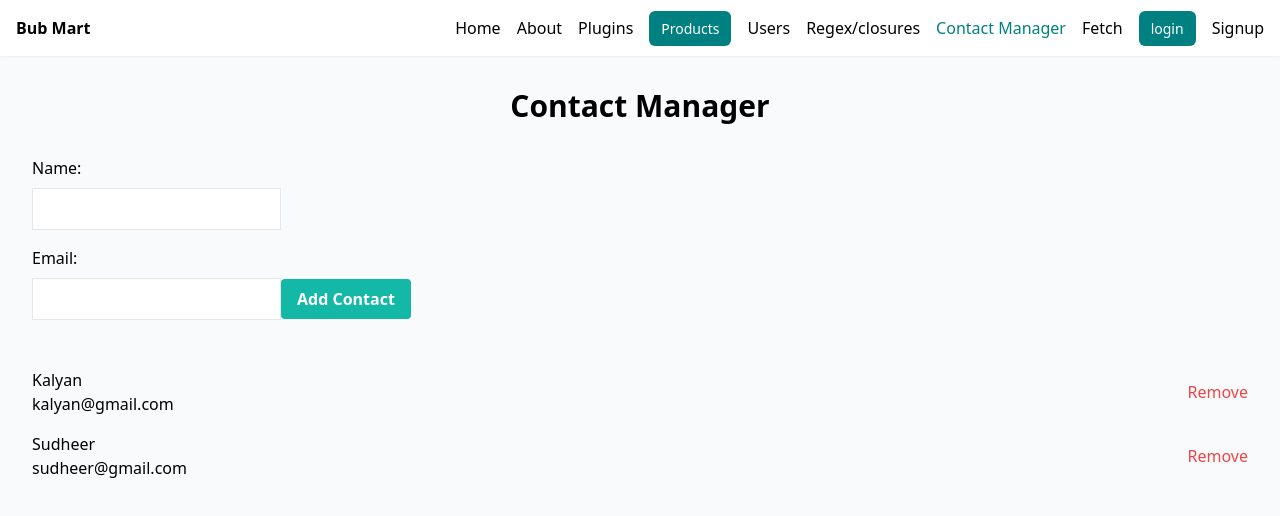
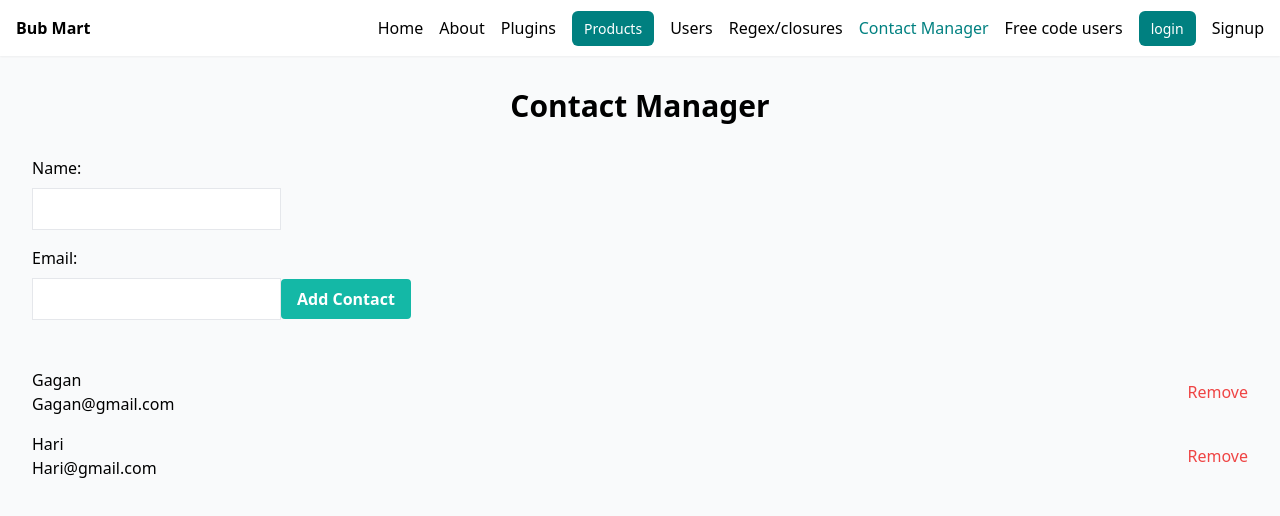
Before and after one commit to gaurav-500apps/nuxt-project, a Nuxt app: page /contactmanager in a window 1280 px wide. Shown: the top 516 px of the page. Built offline with nearby package versions, Linux system fonts and the light colour scheme.

Commit message:
some changes

```diff
--- a/layouts/default.vue
+++ b/layouts/default.vue
@@ -28,8 +28,7 @@ const handleLogOut = () => {
                     <li><NuxtLink to="/users">Users</NuxtLink></li>
                     <li><NuxtLink to="/spamfilter">Regex/closures</NuxtLink></li>
                     <li><NuxtLink to="/contactmanager">Contact Manager</NuxtLink></li>
-                    <!-- <li><NuxtLink to="/asynchronous">Async</NuxtLink></li> -->
-                    <li><NuxtLink to="/fetch">Fetch</NuxtLink></li>
+                    <li><NuxtLink to="/fetch">Free code users</NuxtLink></li>
                     <li v-if="!status"><NuxtLink to="/login" class="btn">login</NuxtLink></li>
                     <li v-if="!status"><NuxtLink to="/signup">Signup</NuxtLink></li>
                     <li @click="handleLogOut" v-if="status"><NuxtLink to="/">logout</NuxtLink></li>
--- a/pages/contactmanager.vue
+++ b/pages/contactmanager.vue
@@ -6,13 +6,13 @@ function ContactManager() {
     contacts: [
       {
         id: 1,
-        name: "Kalyan",
-        email: "kalyan@gmail.com"
+        name: "Gagan",
+        email: "Gagan@gmail.com"
       },
       {
         id: 2,
-        name: "Sudheer",
-        email: "sudheer@gmail.com"
+        name: "Hari",
+        email: "Hari@gmail.com"
       },
     ],
     newContact: {
--- a/pages/fetch.vue
+++ b/pages/fetch.vue
@@ -49,7 +49,7 @@ const nextPage = () => {
         <img
           :src="`${user.image}`"
           alt="unfound"
-          class="h-40 w-40 object-cover rounded-md mb-4"
+          class="h-40 w-40 object-cover rounded-l-full mb-4"
         />
         <p class="text-lg font-semibold mb-2">{{ user.author }}</p>
         <p class="text-gray-700 mb-4">
--- a/pages/users/index.vue
+++ b/pages/users/index.vue
@@ -37,6 +37,7 @@ getSurveyData("signup");
           </div>
         </div>
       </NuxtLink>
+
     </div>
   </div>
 </template>
```
Also changed, not shown: pages/asynchronous.vue (deleted, +0 -323 lines), pages/users/[id].vue (+1 -20 lines).
